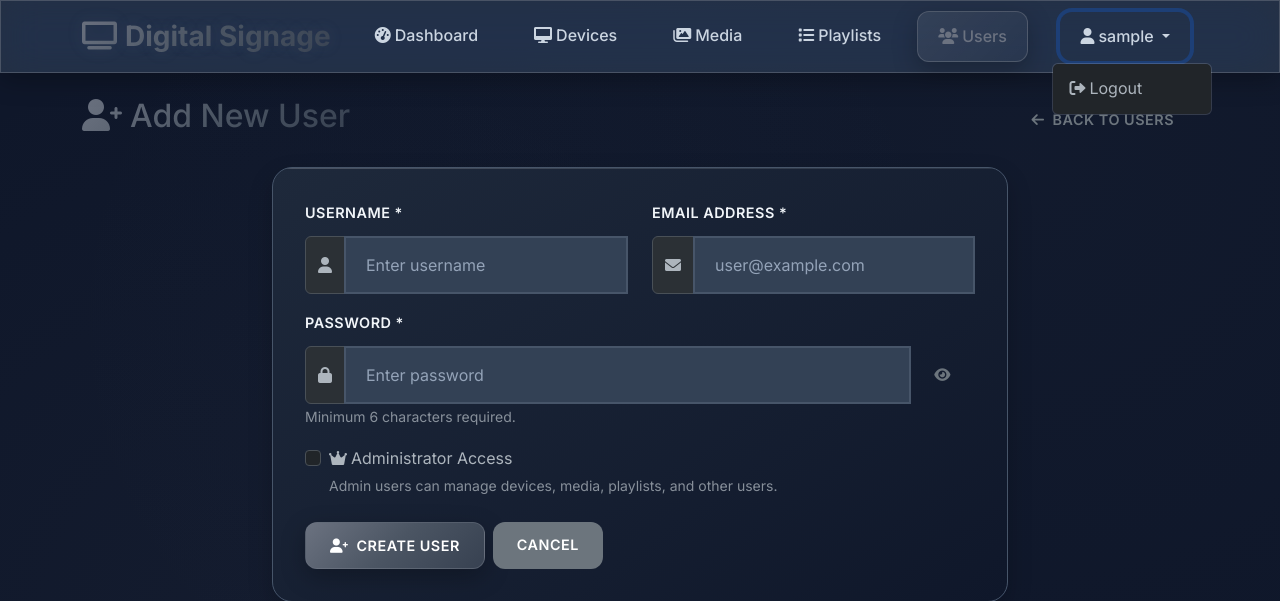
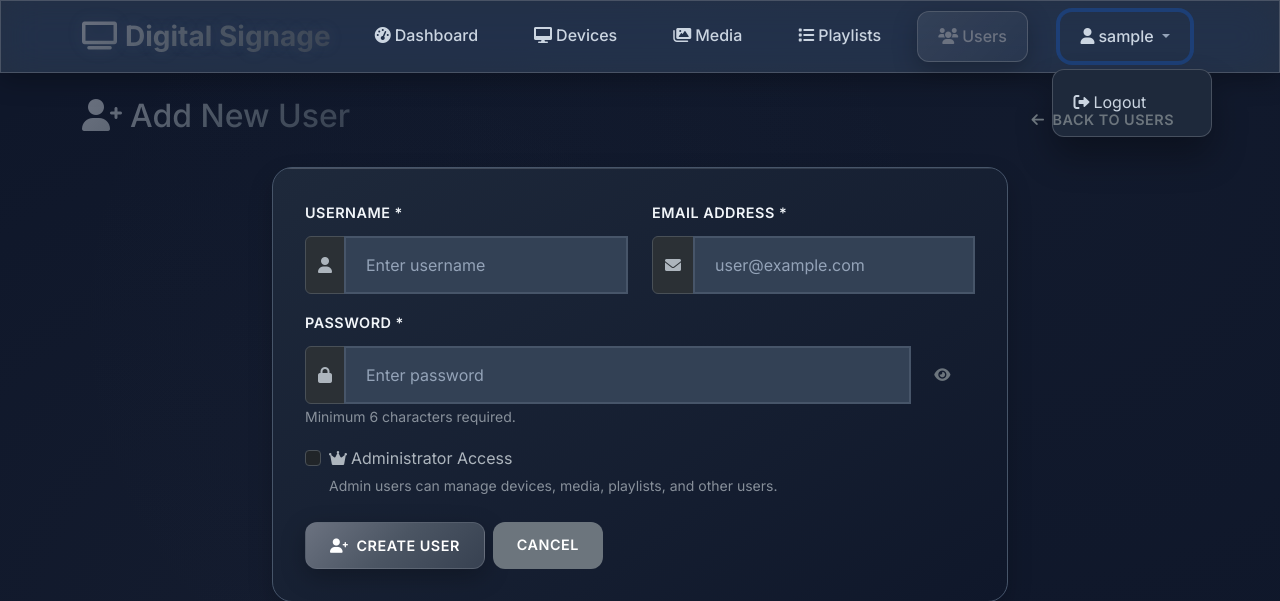
Before and after one commit to tbnobed/signage, a Flask app: page /auth/users/add in a window 1280 px wide, after a click on "sample". Shown: the top 601 px of the page. Run offline with Flask 3, Linux system fonts and the light colour scheme; the visitor is signed in with stand-in values (Sample User, id 1).

Commit message:
Make dropdown menus appear above all other content on the page
Update CSS to ensure dropdown menus have a higher z-index and improved styling for better visibility and user interaction.

Replit-Commit-Author: Agent
Replit-Commit-Session-Id: c0590c84-e7e9-4f3c-88d9-42b3e0fffb0b
Replit-Commit-Checkpoint-Type: full_checkpoint
Replit-Commit-Screenshot-Url: https://storage.googleapis.com/screenshot-production-us-central1/3ded129e-9860-40f6-9a7b-c6732916557d/c0590c84-e7e9-4f3c-88d9-42b3e0fffb0b/Xwt9fgc

```diff
--- a/static/css/style.css
+++ b/static/css/style.css
@@ -134,6 +134,42 @@ body {
     background: var(--gradient-glass);
     border: 1px solid var(--border-accent);
     box-shadow: var(--shadow-glow);
+}
+
+/* Dropdown Menu Fix - Ensure dropdown appears above all elements */
+.dropdown-menu {
+    z-index: 9999 !important;
+    background: var(--bg-secondary) !important;
+    border: 1px solid var(--border-accent) !important;
+    border-radius: 12px !important;
+    box-shadow: var(--shadow-elevated) !important;
+    backdrop-filter: blur(20px) !important;
+    margin-top: 8px !important;
+}
+
+.dropdown-item {
+    color: var(--text-secondary) !important;
+    transition: all 0.3s ease !important;
+    border-radius: 8px !important;
+    margin: 4px 8px !important;
+    padding: 8px 12px !important;
+}
+
+.dropdown-item:hover,
+.dropdown-item:focus {
+    background: var(--bg-tertiary) !important;
+    color: var(--text-primary) !important;
+    transform: translateX(4px) !important;
+}
+
+/* Ensure navbar dropdown has proper stacking */
+.navbar .dropdown {
+    position: relative;
+    z-index: 9998;
+}
+
+.navbar .dropdown-toggle::after {
+    color: var(--text-muted);
 }
 
 /* Modern Cards */
```
Also changed, not shown: attached_assets/image_1757575628161.png (added).
